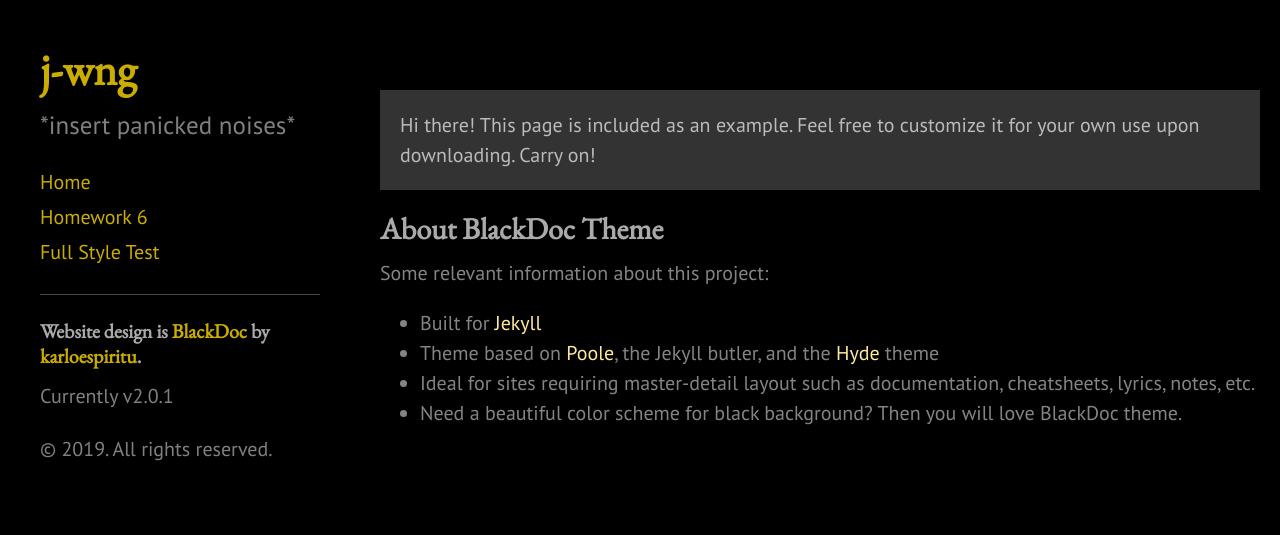
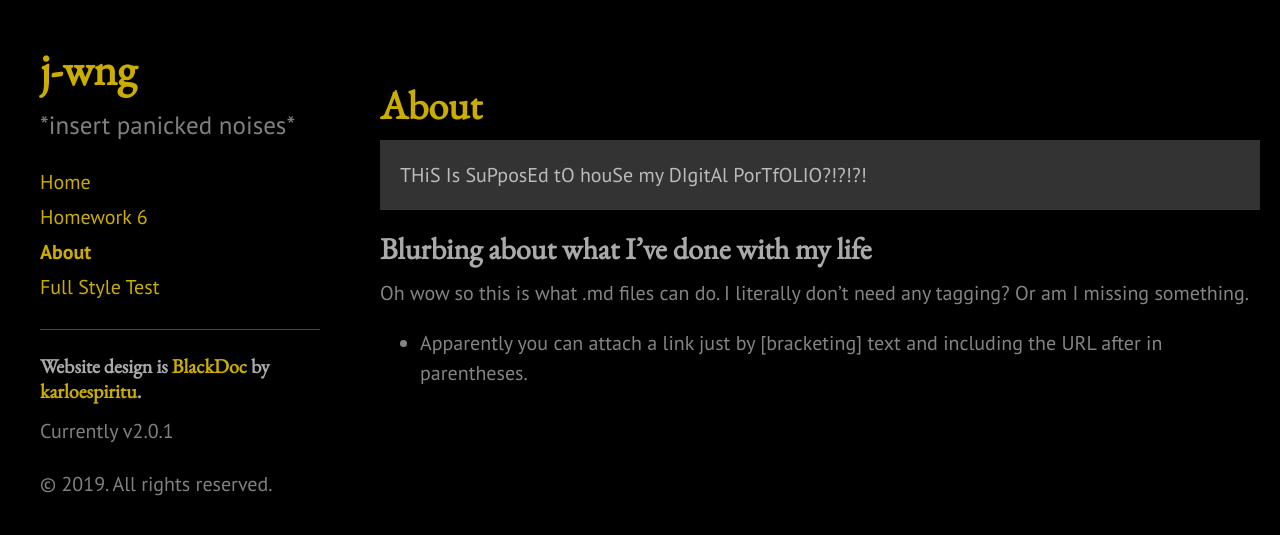
Before and after one commit to j-wng/j-wng.github.io, a Jekyll site: the page built from about.md, in a window 1280 px wide. Shown: the top 535 px of the page. Built offline with Jekyll 4.4.1, drawn with Linux system fonts in a browser that asks for light colours; our own code applies the rules of GitHub Pages for plain Markdown files.

Commit message:
Update about.md

```diff
--- a/about.md
+++ b/about.md
@@ -1,16 +1,14 @@
 ---
-
+layout: page
+title: About
 ---
 
 <p class="message">
-  Hi there! This page is included as an example. Feel free to customize it for your own use upon downloading. Carry on!
+  THiS Is SuPposEd tO houSe my DIgitAl PorTfOLIO?!?!?!
 </p>
 
-## About BlackDoc Theme
+## Blurbing about what I've done with my life
 
-Some relevant information about this project:
+Oh wow so this is what .md files can do. I literally don't need any tagging? Or am I missing something.
 
-* Built for [Jekyll](http://jekyllrb.com)
-* Theme based on [Poole](http://getpoole.com), the Jekyll butler, and the [Hyde](http://hyde.getpoole.com) theme
-* Ideal for sites requiring master-detail layout such as documentation, cheatsheets, lyrics, notes, etc.
-* Need a beautiful color scheme for black background? Then you will love BlackDoc theme.
+* Apparently you can attach a link just by [bracketing] text and including the URL after in parentheses.
```
